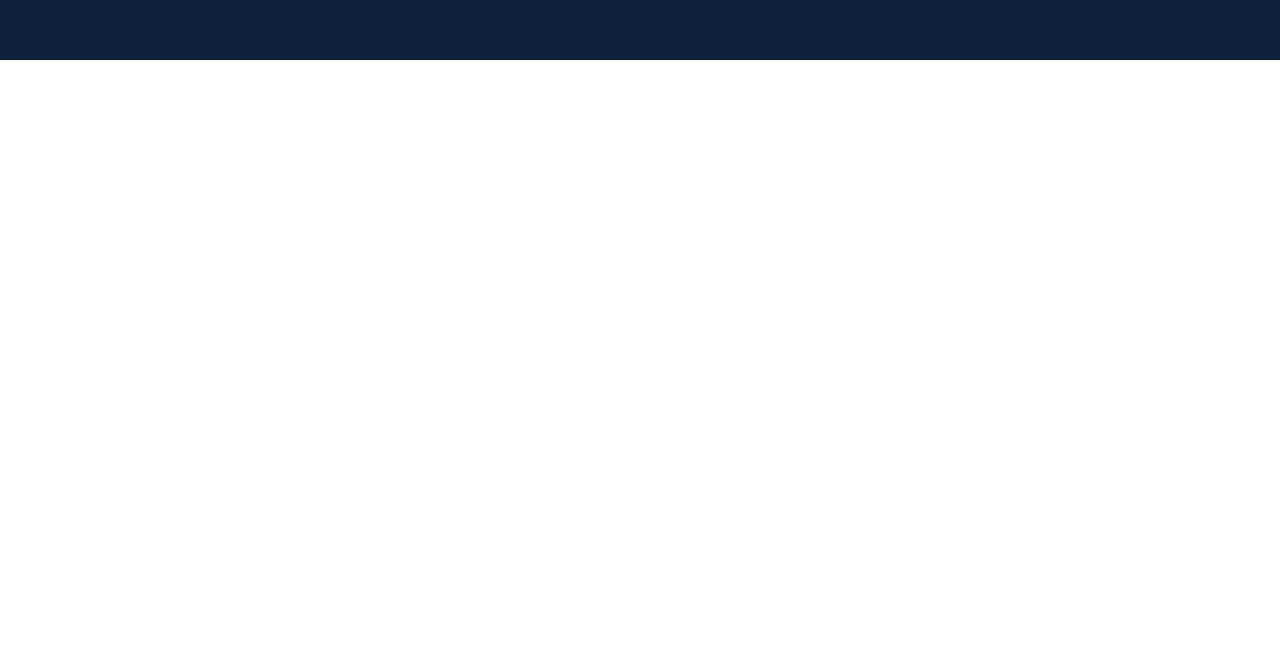
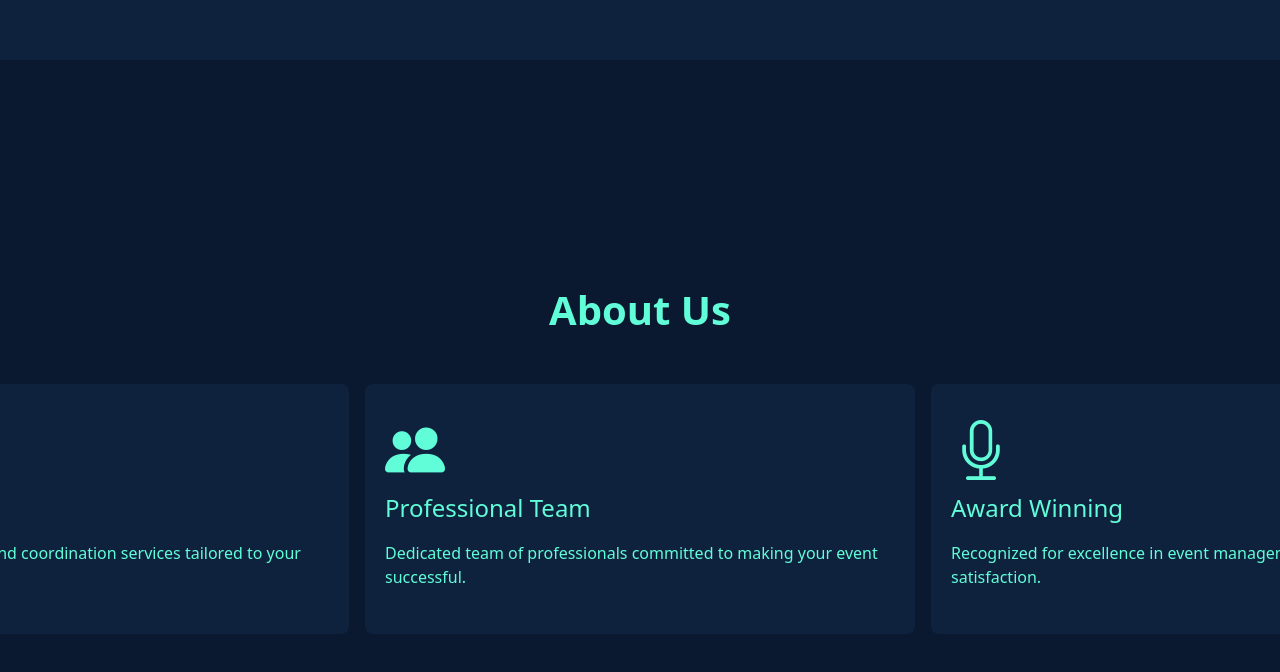
Before and after one commit to sanayuj/Eventsphere_Website_frontend, a React (Create React App) app: page / in a window 1280 px wide. Shown: the part 2396-3068 px from the top of the page. Before the commit the page ends 2456 px from the top, so only its background shows below. Built offline with nearby package versions, Linux system fonts and the light colour scheme.

Commit message:
about us UI

```diff
--- /dev/null
+++ b/src/Components/User/About/About.css
@@ -0,0 +1,31 @@
+.landingSection4{
+    background-color:#0a1930 ;
+    height: 100vh;
+
+}
+
+.AboutHeading{
+    font-size: 40px;
+    color: #61fdd8;
+    font-weight: 700;
+    margin-bottom: 50px;
+
+}
+
+
+.commonCardProp2{
+    height: 250px;
+    width:550px;
+    background-color: #0e213d;
+    border-radius: 8px;
+    padding: 20px;
+    color: #61fdd8;
+}
+
+.icons{
+    font-size: 60px;
+}
+
+.cardContext{
+    padding-top: 10px;
+}
--- /dev/null
+++ b/src/Components/User/About/About.jsx
@@ -0,0 +1,28 @@
+import React from 'react'
+import "./About.css"
+function About() {
+  return (
+    <div className='landingSection4 d-flex flex-column justify-content-center align-items-center'>
+     <h3 className='AboutHeading'>About Us</h3>
+     <div className=' d-flex gap-3 justify-content-center align-items-center'>
+        <div className='firstCard commonCardProp2'>
+        <i class="bi bi-calendar-event icons"></i>
+        <h4>Event Planning</h4>
+        <p className='cardContext'>Expert event planning and coordination services tailored to your needs.</p>
+        </div>
+         <div className='secondCard commonCardProp2'>
+         <i class="bi bi-people-fill icons"></i>
+ <h4>Professional Team</h4>
+ <p className='cardContext'>Dedicated team of professionals committed to making your event successful.</p>
+        </div>
+         <div className='ThirdCard commonCardProp2'>
+         <i class="bi bi-mic icons"></i>
+<h4>Award Winning</h4>
+<p className='cardContext'>Recognized for excellence in event management and customer satisfaction.</p>
+        </div>
+    </div>
+    </div>
+  )
+}
+
+export default About
--- a/src/Pages/userPages/LandingPage.jsx
+++ b/src/Pages/userPages/LandingPage.jsx
@@ -3,14 +3,18 @@ import Navbar from '../../Components/User/Navbar/Navbar'
 import LandingSection from '../../Components/User/LandingSection/LandingSection'
 import Services from '../../Components/User/Services/Services'
 import Events from '../../Components/User/Events/Events'
+import About from '../../Components/User/About/About'
 
 function LandingPage() {
   return (
-    <div><Navbar/>
+    <div>
+
+    <Navbar/>
     <LandingSection/>
-
     <Events/>
     <Services/>
+    <About/>
+
     </div>
   )
 }
```
